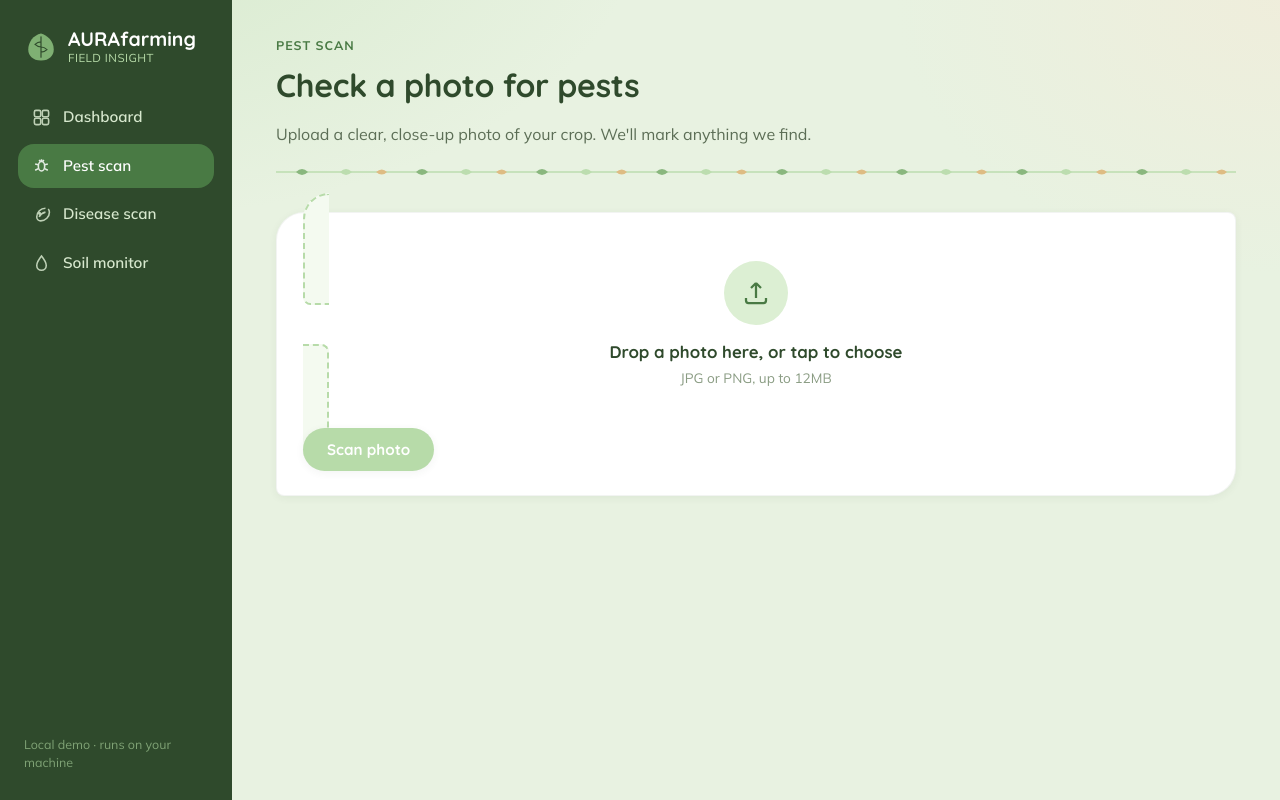
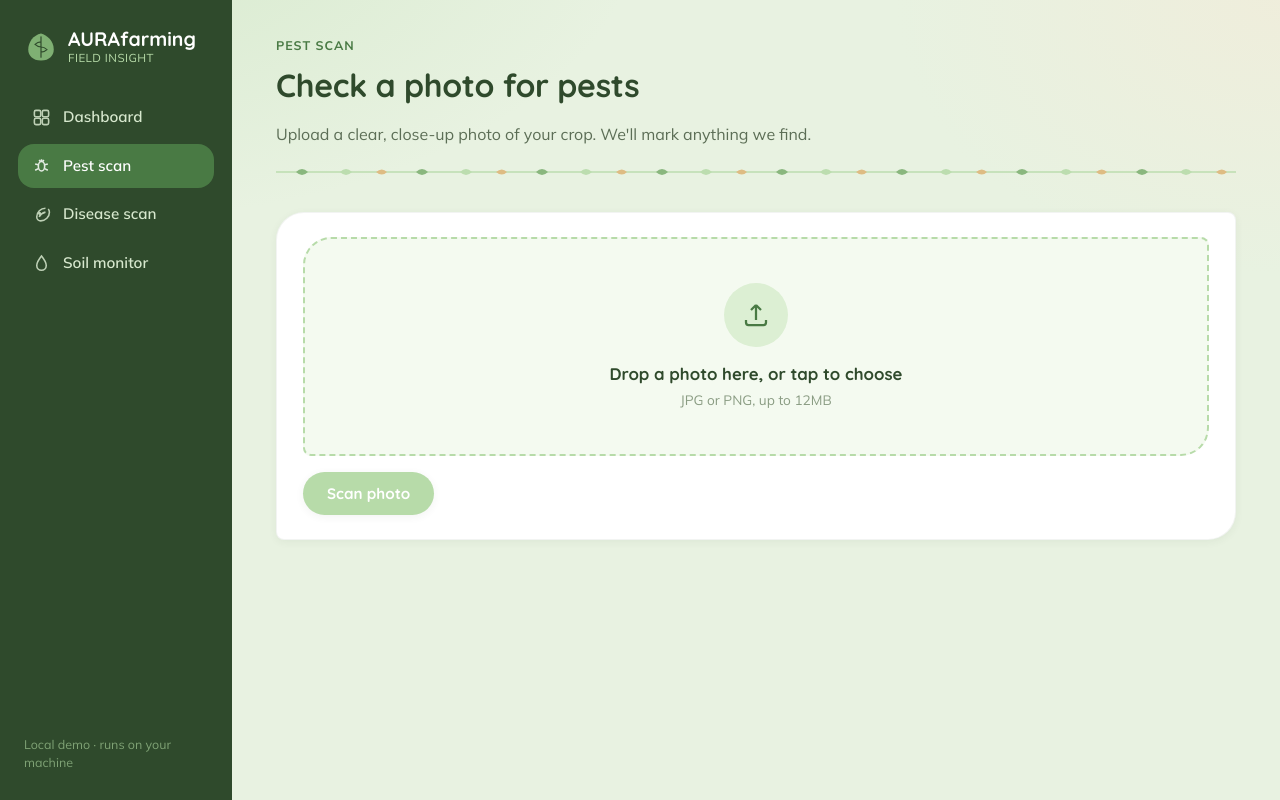
Before and after one commit to vlww/AURAfarming, a Flask app: page /pests in a window 1280 px wide. Run offline with Flask 3, Linux system fonts and the light colour scheme.

Commit message:
fixed css styling

```diff
--- a/static/css/style.css
+++ b/static/css/style.css
@@ -1,3 +1,10 @@
+/* ==========================================================================
+   AURAfarming — design tokens
+   Palette: pastel green field, warm soil accent, deep leaf-green text.
+   Signature: "leaf-corner" cards (one softened, one sharp corner pairing)
+   and a hand-drawn leaf-vein divider under the page header.
+   ========================================================================== */
+
 @import url('https://fonts.googleapis.com/css2?family=Quicksand:wght@500;600;700&family=Mulish:wght@400;500;600;700&display=swap');
 
 :root {
@@ -322,6 +329,11 @@
 /* ---------- upload dropzone ---------- */
 
 .dropzone {
+  display: flex;
+  flex-direction: column;
+  align-items: center;
+  width: 100%;
+  box-sizing: border-box;
   border: 2.5px dashed var(--green-300);
   border-radius: var(--radius-leaf);
   background: var(--bg-alt);
```
